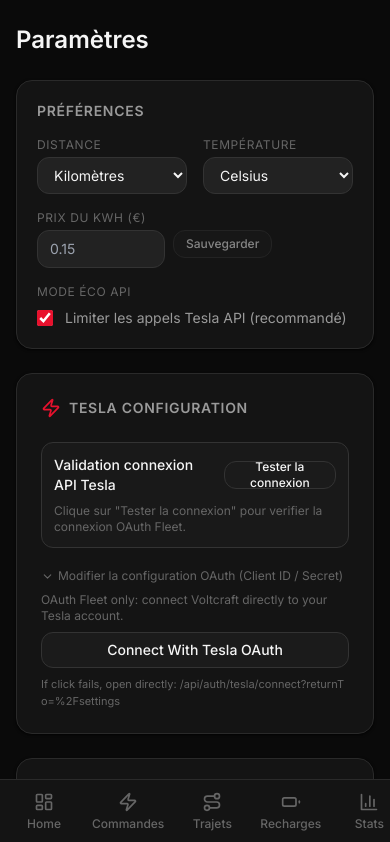
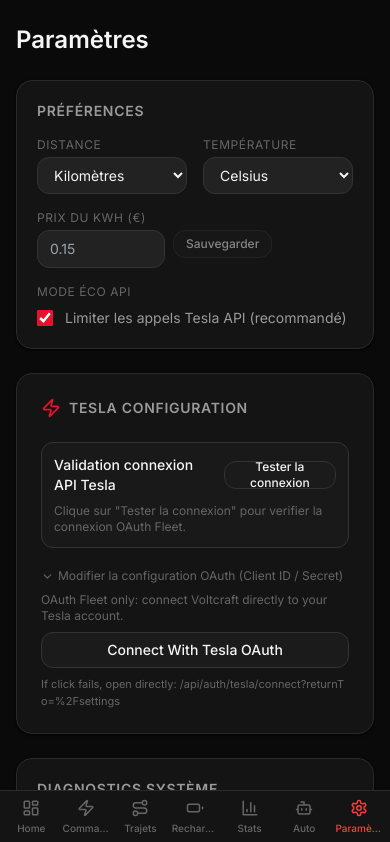
Before and after one commit to prophane/voltcraft, a React (Vite) app in the folder apps/web/: page /settings in a window 390 px wide. Shown: the top 842 px of the page. Built offline with nearby package versions, Linux system fonts and the light colour scheme; no server answers.

Commit message:
fix(web): keep settings visible in mobile bottom nav

```diff
--- a/apps/web/src/components/layout/mobile-bottom-nav.tsx
+++ b/apps/web/src/components/layout/mobile-bottom-nav.tsx
@@ -14,7 +14,7 @@
 
 export function MobileBottomNav() {
   return (
-    <nav className="lg:hidden fixed bottom-0 inset-x-0 z-40 bg-bg-surface border-t border-border-subtle flex items-center overflow-x-auto px-2 pb-safe">
+    <nav className="lg:hidden fixed bottom-0 inset-x-0 z-40 bg-bg-surface border-t border-border-subtle flex items-center px-1 pb-safe">
       {NAV_ITEMS.map(({ to, label, icon: Icon }) => (
         <NavLink
           key={to}
@@ -22,13 +22,13 @@
           end={to === '/'}
           className={({ isActive }) =>
             cn(
-              'flex flex-col items-center gap-1 py-3 px-3 text-xs font-medium transition-colors min-w-[72px] flex-shrink-0',
+              'flex-1 min-w-0 flex flex-col items-center gap-1 py-2 px-1 text-[10px] font-medium transition-colors',
               isActive ? 'text-accent-400' : 'text-text-muted',
             )
           }
         >
-          <Icon size={20} />
-          {label}
+          <Icon size={18} />
+          <span className="max-w-full truncate">{label}</span>
         </NavLink>
       ))}
     </nav>
```
